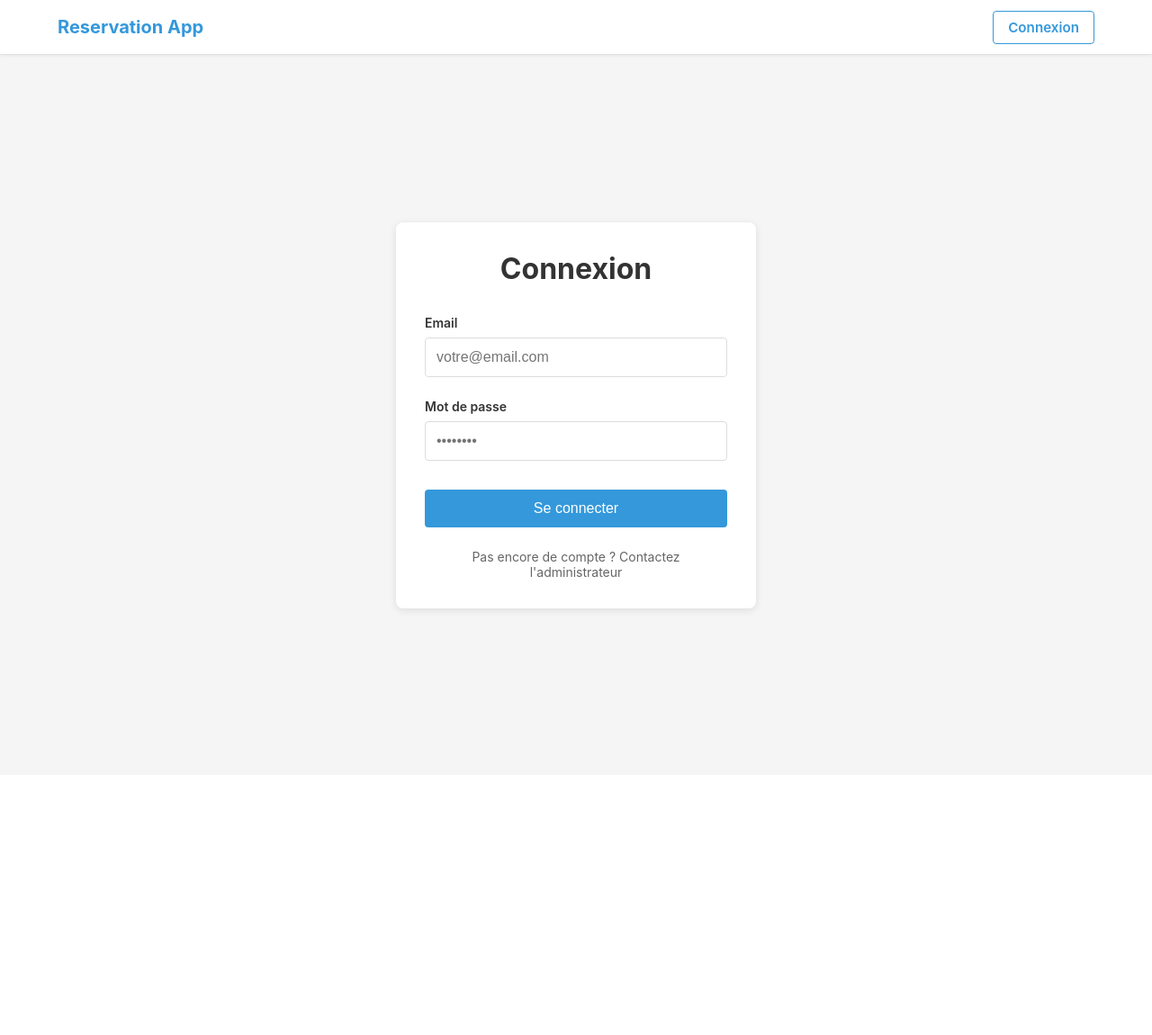
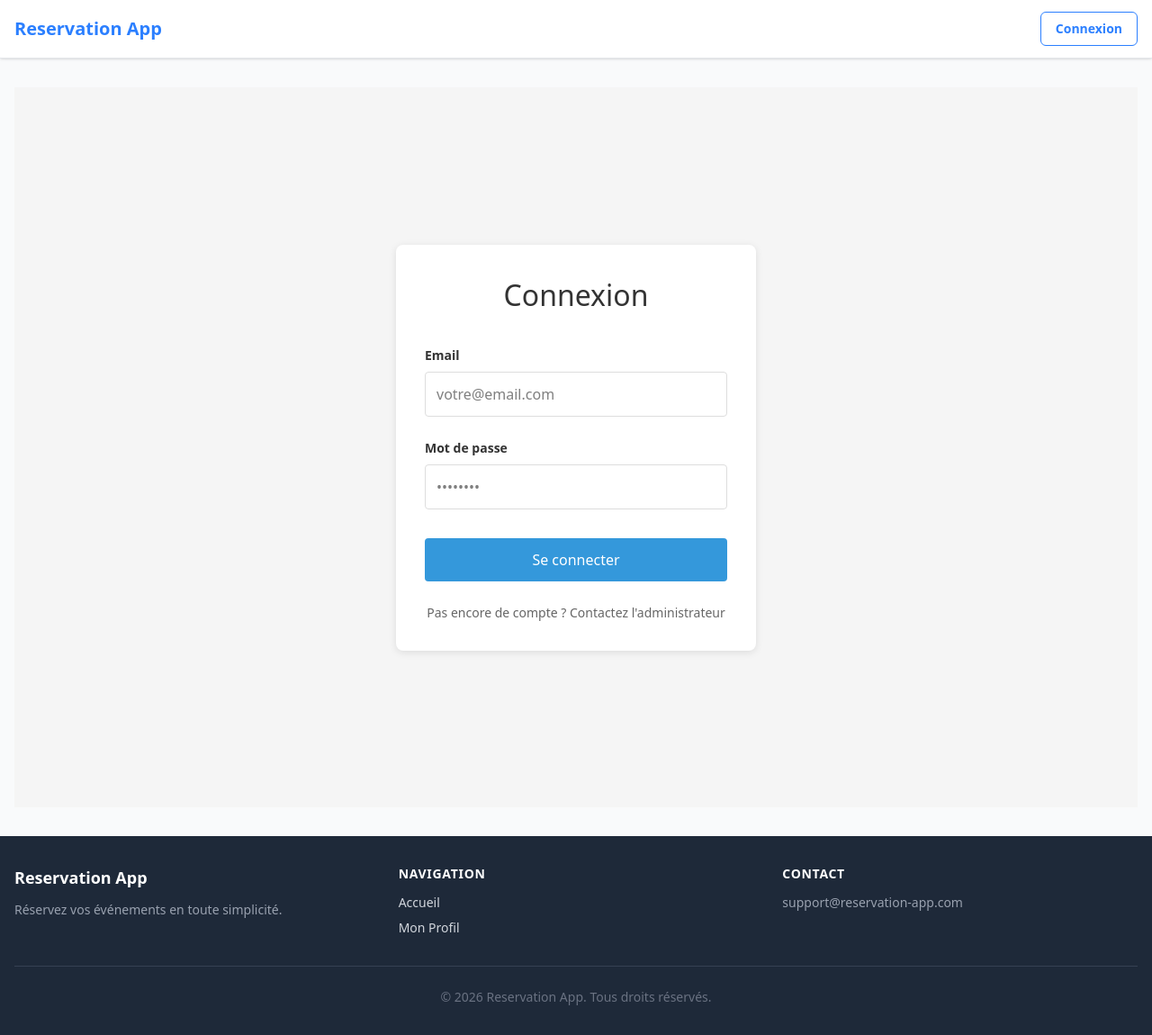
Before and after one commit to elouannasse/r-servation-backend, a Next.js app in the folder frontend/: page /login in a window 1280 px wide. Shown: the whole page at 90% size. Before the commit the page ends 861 px from the top, so only its background shows below. Built offline with nearby package versions, Linux system fonts and the light colour scheme; no server answers.

Commit message:
RD-413 Layout global

```diff
--- /dev/null
+++ b/frontend/components/Footer.tsx
@@ -0,0 +1,53 @@
+import Link from "next/link";
+
+export default function Footer() {
+  return (
+    <footer className="bg-gray-800 text-gray-300 mt-auto">
+      <div className="max-w-7xl mx-auto px-4 py-8">
+        <div className="grid grid-cols-1 md:grid-cols-3 gap-8">
+          <div>
+            <h3 className="text-white text-lg font-semibold mb-3">
+              Reservation App
+            </h3>
+            <p className="text-sm text-gray-400">
+              Réservez vos événements en toute simplicité.
+            </p>
+          </div>
+
+          <div>
+            <h4 className="text-white text-sm font-semibold uppercase tracking-wider mb-3">
+              Navigation
+            </h4>
+            <ul className="space-y-2 text-sm">
+              <li>
+                <Link href="/" className="hover:text-white transition-colors">
+                  Accueil
+                </Link>
+              </li>
+              <li>
+                <Link
+                  href="/profile"
+                  className="hover:text-white transition-colors"
+                >
+                  Mon Profil
+                </Link>
+              </li>
+            </ul>
+          </div>
+
+          <div>
+            <h4 className="text-white text-sm font-semibold uppercase tracking-wider mb-3">
+              Contact
+            </h4>
+            <p className="text-sm text-gray-400">support@reservation-app.com</p>
+          </div>
+        </div>
+
+        <div className="border-t border-gray-700 mt-8 pt-6 text-center text-sm text-gray-500">
+          &copy; {new Date().getFullYear()} Reservation App. Tous droits
+          réservés.
+        </div>
+      </div>
+    </footer>
+  );
+}
--- /dev/null
+++ b/frontend/components/Layout.tsx
@@ -0,0 +1,19 @@
+import { ReactNode } from "react";
+import Navbar from "./Navbar";
+import Footer from "./Footer";
+
+interface LayoutProps {
+  children: ReactNode;
+}
+
+export default function Layout({ children }: LayoutProps) {
+  return (
+    <div className="min-h-screen flex flex-col bg-gray-50">
+      <Navbar />
+      <main className="flex-1 max-w-7xl w-full mx-auto px-4 py-8">
+        {children}
+      </main>
+      <Footer />
+    </div>
+  );
+}
--- a/frontend/components/Navbar.tsx
+++ b/frontend/components/Navbar.tsx
@@ -5,24 +5,36 @@
   const { user, isAuthenticated, logout } = useAuth();
 
   return (
-    <nav style={styles.nav}>
-      <div style={styles.container}>
-        <Link href="/" style={styles.brand}>
+    <nav className="bg-white border-b border-gray-200 shadow-sm sticky top-0 z-50">
+      <div className="max-w-7xl mx-auto px-4 h-16 flex items-center justify-between">
+        <Link
+          href="/"
+          className="text-xl font-bold text-blue-500 hover:text-blue-600 transition-colors"
+        >
           Reservation App
         </Link>
 
-        <div style={styles.links}>
+        <div className="flex items-center gap-4">
           {isAuthenticated ? (
             <>
-              <Link href="/profile" style={styles.link}>
+              <Link
+                href="/profile"
+                className="text-gray-600 hover:text-gray-900 hover:bg-gray-100 px-3 py-2 rounded-md text-sm font-medium transition-colors"
+              >
                 {user?.name || "Profil"}
               </Link>
-              <button onClick={logout} style={styles.logoutBtn}>
+              <button
+                onClick={logout}
+                className="bg-red-500 hover:bg-red-600 text-white px-4 py-2 rounded-md text-sm font-medium transition-colors cursor-pointer"
+              >
                 Déconnexion
               </button>
             </>
           ) : (
-            <Link href="/login" style={styles.loginLink}>
+            <Link
+              href="/login"
+              className="text-blue-500 hover:text-blue-600 border border-blue-500 hover:border-blue-600 px-4 py-2 rounded-md text-sm font-semibold transition-colors"
+            >
               Connexion
             </Link>
           )}
@@ -31,62 +43,3 @@
     </nav>
   );
 }
-
-const styles: Record<string, React.CSSProperties> = {
-  nav: {
-    backgroundColor: "#fff",
-    borderBottom: "1px solid #e0e0e0",
-    boxShadow: "0 1px 4px rgba(0,0,0,0.06)",
-    position: "sticky",
-    top: 0,
-    zIndex: 100,
-  },
-  container: {
-    maxWidth: "1200px",
-    margin: "0 auto",
-    padding: "0 1.5rem",
-    height: "60px",
-    display: "flex",
-    alignItems: "center",
-    justifyContent: "space-between",
-  },
-  brand: {
-    fontSize: "1.25rem",
-    fontWeight: "700",
-    color: "#3498db",
-    textDecoration: "none",
-  },
-  links: {
-    display: "flex",
-    alignItems: "center",
-    gap: "1rem",
-  },
-  link: {
-    color: "#555",
-    textDecoration: "none",
-    fontSize: "0.95rem",
-    fontWeight: "500",
-    padding: "0.4rem 0.75rem",
-    borderRadius: "4px",
-    transition: "background-color 0.2s",
-  },
-  loginLink: {
-    color: "#3498db",
-    textDecoration: "none",
-    fontSize: "0.95rem",
-    fontWeight: "600",
-    padding: "0.5rem 1rem",
-    border: "1px solid #3498db",
-    borderRadius: "4px",
-  },
-  logoutBtn: {
-    backgroundColor: "#e74c3c",
-    color: "#fff",
-    border: "none",
-    padding: "0.5rem 1rem",
-    borderRadius: "4px",
-    fontSize: "0.9rem",
-    fontWeight: "500",
-    cursor: "pointer",
-  },
-};
--- a/frontend/package.json
+++ b/frontend/package.json
@@ -11,9 +11,12 @@
     "react-dom": "^19.2.4"
   },
   "devDependencies": {
+    "@tailwindcss/postcss": "^4.1.18",
     "@types/node": "^25.2.1",
     "@types/react": "^19.2.13",
     "@types/react-dom": "^19.2.3",
+    "postcss": "^8.5.6",
+    "tailwindcss": "^4.1.18",
     "typescript": "^5.9.3"
   }
 }
--- a/frontend/pages/_app.tsx
+++ b/frontend/pages/_app.tsx
@@ -1,15 +1,16 @@
 import type { AppProps } from "next/app";
 import { AuthProvider } from "../context/AuthContext";
 import { ToastContainer } from "../components/Toast";
-import Navbar from "../components/Navbar";
+import Layout from "../components/Layout";
 import "../styles/globals.css";
 
 function MyApp({ Component, pageProps }: AppProps) {
   return (
     <AuthProvider>
       <ToastContainer />
-      <Navbar />
-      <Component {...pageProps} />
+      <Layout>
+        <Component {...pageProps} />
+      </Layout>
     </AuthProvider>
   );
 }
--- /dev/null
+++ b/frontend/postcss.config.js
@@ -0,0 +1,5 @@
+module.exports = {
+  plugins: {
+    "@tailwindcss/postcss": {},
+  },
+};
--- a/frontend/styles/globals.css
+++ b/frontend/styles/globals.css
@@ -1,19 +1,4 @@
-* {
-  box-sizing: border-box;
-  padding: 0;
-  margin: 0;
-}
-
-html,
-body {
-  max-width: 100vw;
-  overflow-x: hidden;
-  font-family:
-    -apple-system, BlinkMacSystemFont, "Segoe UI", "Roboto", "Oxygen", "Ubuntu",
-    "Cantarell", "Fira Sans", "Droid Sans", "Helvetica Neue", sans-serif;
-  -webkit-font-smoothing: antialiased;
-  -moz-osx-font-smoothing: grayscale;
-}
+@import "tailwindcss";
 
 @keyframes spin {
   0% {
```
Also changed, not shown: 1 other file (tests, documents, lock files or other folders).
